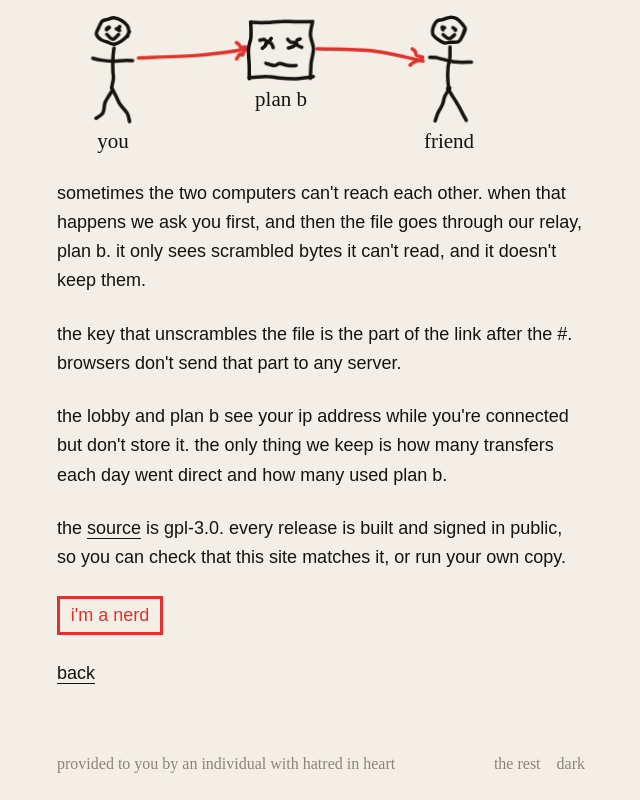
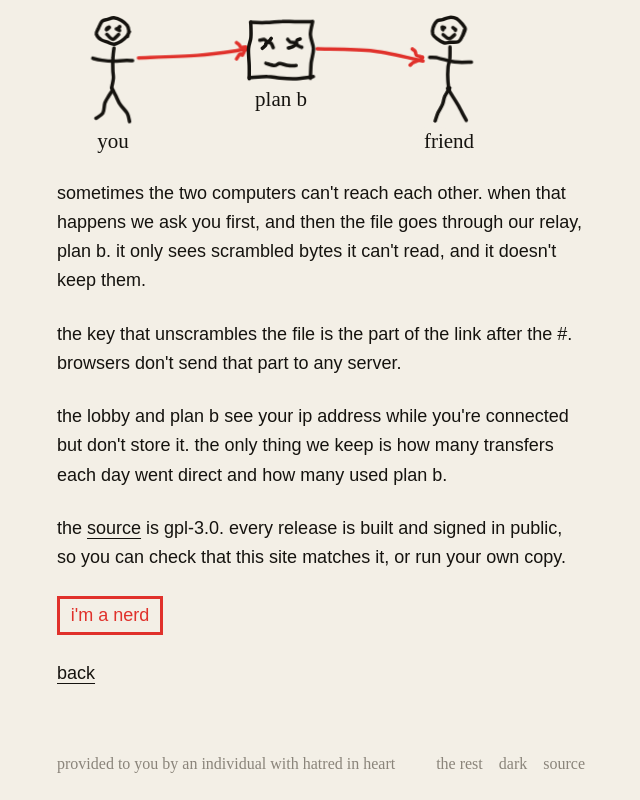
Before and after one commit to Z1xus/uploadnt, a SvelteKit app in the folder web/: page /rest in a window 1280 px wide. Shown: the part 896-1696 px from the top of the page, without its empty margins (319-959 px from the left). Built offline with nearby package versions, Linux system fonts and the light colour scheme; a web font is replaced by a local one.

Commit message:
feat(web): link the source in the footer

```diff
--- a/web/src/routes/+layout.svelte
+++ b/web/src/routes/+layout.svelte
@@ -47,6 +47,7 @@
 			>
 			<a href="/rest" class="hover:underline">the rest</a>
 			<button class="hover:underline" onclick={toggle}>{isDark ? 'light' : 'dark'}</button>
+			<a href="https://github.com/Z1xus/uploadnt" class="hover:underline">source</a>
 		</footer>
 	</div>
 {/if}
```
